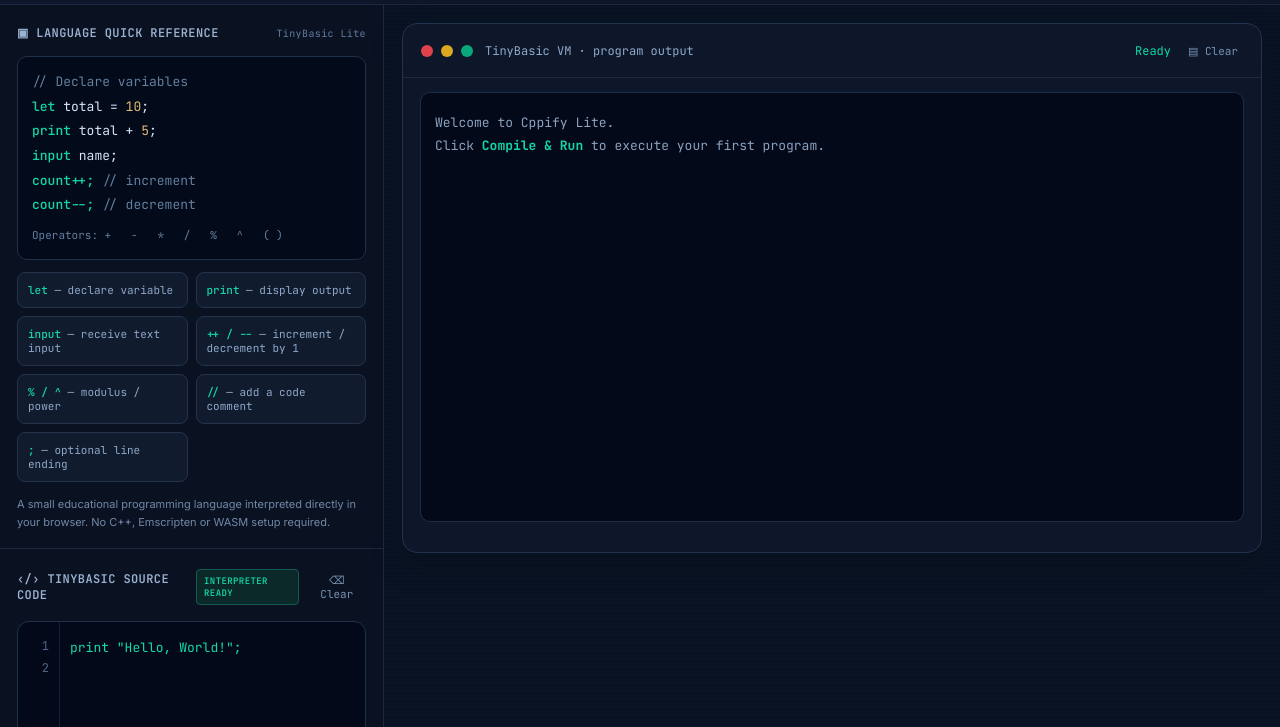
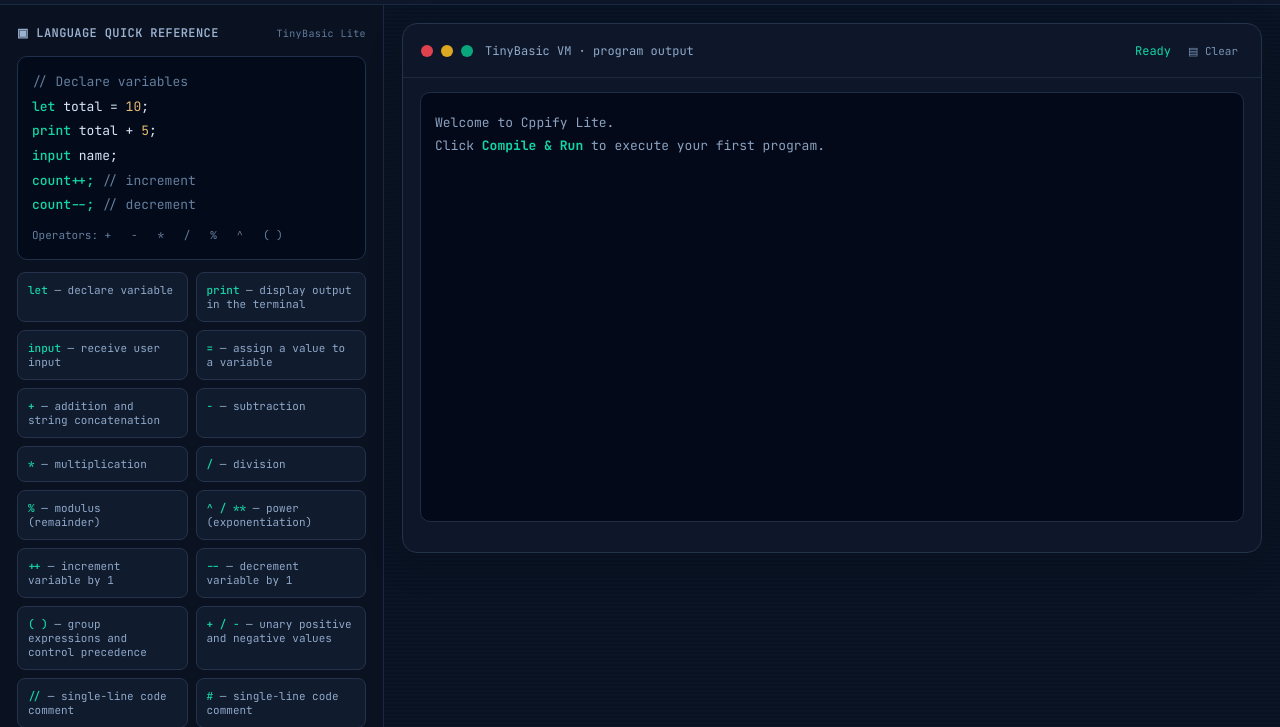
Before and after one commit to sunjinatonni6-lab/CPPify, a plain HTML site: page index.html in a window 1280 px wide. Shown: the part 73-800 px from the top of the page. Drawn offline with Linux system fonts and the light colour scheme.

Commit message:
Update index.html

```diff
--- a/index.html
+++ b/index.html
@@ -43,13 +43,25 @@
           <div class="muted">Operators: + &nbsp; - &nbsp; * &nbsp; / &nbsp; % &nbsp; ^ &nbsp; ( )</div>
         </div>
         <div class="reference-grid">
-          <div><b>let</b><span> — declare variable</span></div>
-          <div><b>print</b><span> — display output</span></div>
-          <div><b>input</b><span> — receive text input</span></div>
-          <div><b>++ / --</b><span> — increment / decrement by 1</span></div>
-          <div><b>% / ^</b><span> — modulus / power</span></div>
-          <div><b>//</b><span> — add a code comment</span></div>
-          <div><b>;</b><span> — optional line ending</span></div>
+            <div><b>let</b><span> — declare variable</span></div>
+            <div><b>print</b><span> — display output in the terminal</span></div>
+            <div><b>input</b><span> — receive user input</span></div>
+            <div><b>=</b><span> — assign a value to a variable</span></div>
+
+            <div><b>+</b><span> — addition and string concatenation</span></div>
+            <div><b>-</b><span> — subtraction</span></div>
+            <div><b>*</b><span> — multiplication</span></div>
+            <div><b>/</b><span> — division</span></div>
+            <div><b>%</b><span> — modulus (remainder)</span></div>
+            <div><b>^ / **</b><span> — power (exponentiation)</span></div>
+            <div><b>++</b><span> — increment variable by 1</span></div>
+            <div><b>--</b><span> — decrement variable by 1</span></div>
+            <div><b>( )</b><span> — group expressions and control precedence</span></div>
+            <div><b>+ / -</b><span> — unary positive and negative values</span></div>
+
+            <div><b>//</b><span> — single-line code comment</span></div>
+            <div><b>#</b><span> — single-line code comment</span></div>
+            <div><b>;</b><span> — optional line ending</span></div>
         </div>
         <p class="reference-note">A small educational programming language interpreted directly in your browser. No C++, Emscripten or WASM setup required.</p>
       </section>
```
